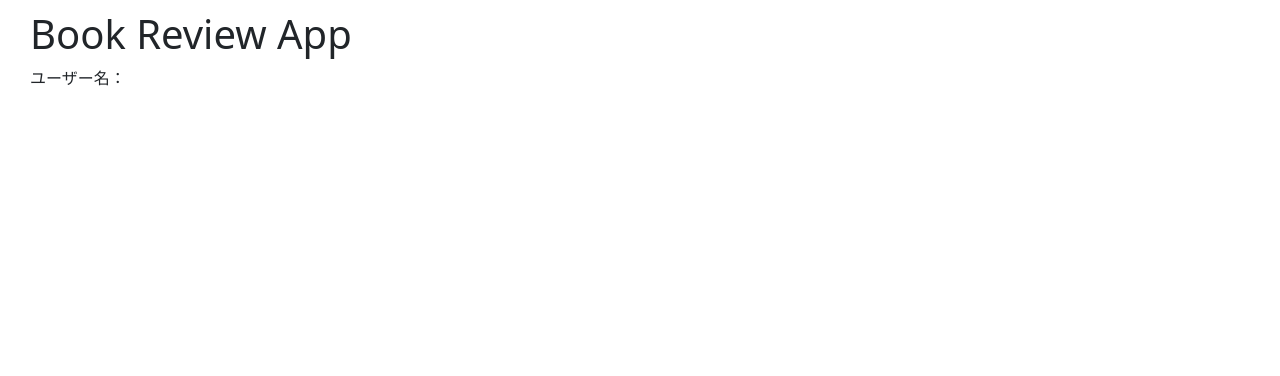
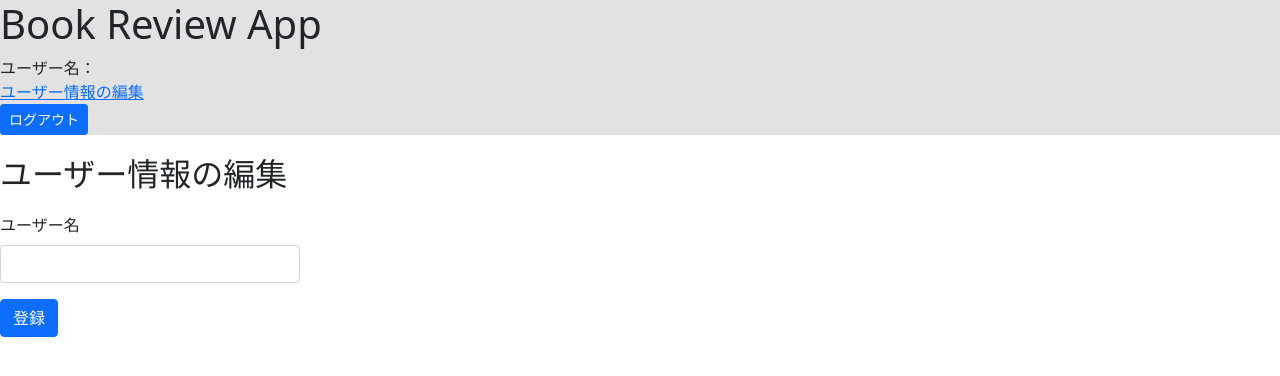
Before and after one commit to kotatabe/book-review-app, a React (Create React App) app: page /profile in a window 1280 px wide. Shown: the top 376 px of the page. Built offline with nearby package versions, Linux system fonts and the light colour scheme; no server answers; sample sign-in values are in the browser's storage.

Commit message:
ログアウトボタン作成

```diff
--- a/src/App.js
+++ b/src/App.js
@@ -1,23 +1,28 @@
 import * as React from 'react';
-import { useEffect, useState, useContext } from 'react';
+import {
+	useEffect,
+	useState,
+	useContext
+} from 'react';
 import {
 	Navigate,
 	Link
 } from "react-router-dom";
-import './App.scss';
+import './assets/App.scss';
 import axios from 'axios';
-import { AuthContext } from './authContext';
+import { AuthContext } from './Context/AuthContext';
 
 const url = 'https://api-for-missions-and-railways.herokuapp.com';
 
 export default function App() {
 	const [ bookList, setBookList ] = useState([]);
-	const auth_context = useContext(AuthContext);
+	const { auth_token, isAuthenticated } = useContext(AuthContext);
 
 	useEffect(() => {
-		axios.get( url + '/books?offset=1', {
+		// localStorage.removeItem('auth_token');
+		axios.get( `${url}/books?offset=1`, {
 			headers: {
-				Authorization: `Bearer ${auth_context.auth_token}`
+				Authorization: `Bearer ${auth_token}`
 			}
 		})
 			.then(res => {
@@ -25,12 +30,12 @@ export default function App() {
 				console.log(res.data);
 				console.log('api return');
 			})
-			.catch(error => console.log('error', error))
-	}, [auth_context.auth_token]);
+			.catch(error => console.log('...error', error));
+	}, [auth_token]);
 
 	return (
-		auth_context.isAuthenticated ? (
-			<div>
+		isAuthenticated ? (
+			<>
 				<ul className='book-list-container'>
 					{ bookList.map( (info) =>
 						<li>
@@ -50,7 +55,7 @@ export default function App() {
 				<Link to="/">Home</Link> |{" "}
 				<Link to="signup">Sign up</Link> |{" "}
 				<Link to="/login">login</Link>
-			</div>
+			</>
 		) : (
 			<Navigate to="/login" replace />
 		)
--- a/src/authContext.js
+++ b/src/Context/AuthContext.js
@@ -3,9 +3,8 @@ import { createContext, useEffect, useState } from 'react';
 export const AuthContext = createContext({
 	isAuthenticated: false,
 	setIsAuthenticated: () => {},
-	authToken: ''
+	auth_token: ''
 });
-export const AuthInfo = createContext();
 
 const AuthProvider = (props) => {
 	const [ isAuthenticated, setIsAuthenticated ] = useState(false);
--- /dev/null
+++ b/src/Context/UserNameContext.js
@@ -0,0 +1,42 @@
+import {
+	createContext,
+	useContext,
+	useEffect,
+	useState
+} from 'react';
+import axios from 'axios';
+import { AuthContext } from './AuthContext';
+
+const url = 'https://api-for-missions-and-railways.herokuapp.com';
+
+export const UserNameContext = createContext({
+	userName: "",
+	setUserName: () => {}
+});
+
+export const UserNameProvider = (props) => {
+	const [ userName, setUserName ] = useState("");
+	const { auth_token } = useContext(AuthContext);
+
+	useEffect(() => {
+		axios.get( `${url}/users`, {
+			headers: {
+				Authorization: `Bearer ${auth_token}`
+			}
+		})
+			.then(res => {
+				console.log(res.data.name);
+				setUserName(res.data.name);
+			})
+			.catch(error => console.log('...error', error));
+			// .finally(
+			// 	// localStorage.removeItem('auth_token')
+			// );
+	}, [auth_token]);
+
+	return (
+		<UserNameContext.Provider value={{ userName, setUserName }}>
+			{props.children}
+		</UserNameContext.Provider>
+	);
+}
--- a/src/Header.js
+++ b/src/Header.js
@@ -1,37 +1,31 @@
-import { useState, useContext, useEffect } from 'react';
-import { AuthContext } from './authContext';
-import axios from 'axios';
 import {
-	Link
+	// useState,
+	useContext,
+	// useEffect
+} from 'react';
+// import axios from 'axios';
+import {
+	Link,
 } from "react-router-dom";
-
-const url = 'https://api-for-missions-and-railways.herokuapp.com/';
-
+import { Logout } from './Logout'
+import { AuthContext } from './Context/AuthContext';
+import { UserNameContext } from './Context/UserNameContext';
 
 function Header () {
-	const [ userName, setUserName ] = useState('');
-	const auth_context = useContext(AuthContext);
-
-	useEffect(() => {
-		axios.get( url + 'users', {
-			headers: {
-				Authorization: `Bearer ${auth_context.auth_token}`
-			}
-		})
-			.then(res => {
-				console.log(res.data.name);
-				setUserName(res.data.name);
-			})
-			.catch(error => console.log('...error', error))
-	}, [])
+	const { isAuthenticated } = useContext(AuthContext);
+	const { userName } = useContext(UserNameContext);
 
 	return (
 		<header>
 			<h1>Book Review App</h1>
 			<div>
-				{ auth_context.isAuthenticated ? (
+				{ isAuthenticated ? (
 					<div>
-						ユーザー名：{ userName }
+						<div>
+							ユーザー名：{ userName }
+						</div>
+						<Link to='/profile'>ユーザー情報の編集</Link>
+						<Logout />
 					</div>
 					) : (
 						<Link to="/login">ログイン</Link>
--- a/src/Login.js
+++ b/src/Login.js
@@ -5,14 +5,14 @@ import {
 	Navigate,
   Link
 } from "react-router-dom";
-import { AuthContext } from './authContext';
+import { AuthContext } from './Context/AuthContext';
 import axios from 'axios';
 
 
 export default function Login() {
 	const [ email, setEmail ] = useState('');
 	const [ password, setPassword ] = useState('');
-	const auth_context = useContext(AuthContext);
+	const { setIsAuthenticated, isAuthenticated }  = useContext(AuthContext);
 	const url = 'https://api-for-missions-and-railways.herokuapp.com/signin';
 
 	const hundleSubmit = (event) => {
@@ -20,23 +20,24 @@ export default function Login() {
 		axios.post( url, { email, password } )
 			.then(res => {
 				localStorage.setItem('auth_token', res.data.token);
-				auth_context.setIsAuthenticated(true);
+				setIsAuthenticated(true);
 				console.log('api return');
-				console.log(auth_context.isAuthenticated);
 			})
 				.catch(error => {
 					console.log('...Error', error);
-				});
+				})
+				.finally(
+					setIsAuthenticated(false)
+				);
 		console.log('hundleSubmit!');
 	}
 
 	return (
-		auth_context.isAuthenticated ? (
+		isAuthenticated ? (
 			<Navigate to="/" replace />
 		) : (
 			<div>
 				<h2>Login</h2>
-				<h2> {auth_context.isAuthenticated} </h2>
 				<Form onSubmit={hundleSubmit} className='signup-form'>
 					<Form.Group className="mb-3">
 						<Form.Label>Email address</Form.Label>
--- /dev/null
+++ b/src/Logout.js
@@ -0,0 +1,34 @@
+import {
+	// useState,
+	useContext,
+	// useEffect
+} from 'react';
+import {
+	useNavigate, // === useHistory
+	Link,
+} from "react-router-dom";
+import Form from 'react-bootstrap/Form';
+import Button from 'react-bootstrap/Button';
+import { AuthContext } from './Context/AuthContext';
+import { UserNameContext } from './Context/UserNameContext';
+
+export function Logout() {
+	const navigate = useNavigate();
+	const { setIsAuthenticated } = useContext(AuthContext);
+
+	const hundleSubmit = () => {
+		localStorage.removeItem('auth_token');
+		setIsAuthenticated(false);
+		navigate("/login");
+	}
+
+	return (
+		<div>
+			<Form onSubmit={hundleSubmit}>
+				<Button type="submit" size="sm">
+					ログアウト
+				</Button>
+			</Form>
+		</div>
+	)
+}
--- /dev/null
+++ b/src/Profile.js
@@ -0,0 +1,61 @@
+import {
+	useContext,
+	// useState,
+	// useEffect
+} from 'react';
+import axios from 'axios';
+import Form from 'react-bootstrap/Form';
+import Button from 'react-bootstrap/Button';
+// import {
+	//   Link
+	// } from 'react-router-dom';
+import { UserNameContext } from './Context/UserNameContext';
+import { AuthContext } from './Context/AuthContext';
+const url = 'https://api-for-missions-and-railways.herokuapp.com';
+
+function Profile () {
+	const { userName, setUserName } = useContext(UserNameContext);
+	const { auth_token } = useContext(AuthContext);
+
+	const hundleSubmit = (event) => {
+		// event.preventDefault();
+		axios.put( `${url}/users`, { name: userName }, {
+			headers: {
+				Authorization: `Bearer ${auth_token}`
+			}
+		})
+			.then(res => {
+				setUserName(res.data.name);
+				console.log(res.data.name);
+			})
+			.catch(error => {
+				console.log('...Error', error);
+			});
+			// .finally(
+			// 	localStorage.removeItem('auth_token')
+			// );
+	}
+
+	return (
+		<>
+			<h2>ユーザー情報の編集</h2>
+			<Form onSubmit={hundleSubmit} className="signup-form" >
+				<Form.Group className="mb-3">
+					<Form.Label>ユーザー名</Form.Label>
+					<Form.Control
+						type="text"
+						placeholder={userName}
+						// defaultValue={userName}
+						// value={preName}
+						onChange={event => setUserName(event.target.value)}
+					/>
+				</Form.Group>
+				<Button variant="primary" type="submit">
+					登録
+				</Button>
+			</Form>
+		</>
+	);
+}
+
+export default Profile;
--- a/src/Signup.js
+++ b/src/Signup.js
@@ -4,67 +4,73 @@ import Button from 'react-bootstrap/Button';
 import {
   Link
 } from 'react-router-dom';
-import { AuthContext } from './authContext';
+import { AuthContext } from './Context/AuthContext';
+import { UserNameContext } from './Context/UserNameContext';
 import axios from 'axios';
 
 
-export default function Signup() {
-	const [ name, setName ] = useState('');
+function Signup() {
 	const [ email, setEmail ] = useState('');
 	const [ password, setPassword ] = useState('');
-	const auth_context = useContext(AuthContext);
+	const { setIsAuthenticated } = useContext(AuthContext);
+	const { userName, setUserName } = useContext(UserNameContext);
 	const url = 'https://api-for-missions-and-railways.herokuapp.com/users';
 
 	const hundleSubmit = (event) => {
 		console.log('hundleSubmit!');
 		event.preventDefault();
-		axios.post( url, { name, email, password } )
+		axios.post( url, { userName, email, password } )
 			.then(res => {
 				localStorage.setItem('auth_token', res.data.token);
-				auth_context.setIsAuthenticated(true);
+				setIsAuthenticated(true);
 				console.log('api return');
 			})
 			.catch(error => {
 				console.log('...Error', error);
-			});
+			})
+			.finally(
+				setIsAuthenticated(false)
+			);
 	}
 
 	return (
-		<div>
+		<>
 			<h2>Signup</h2>
-			<Form onSubmit={hundleSubmit} className='signup-form' >
-				<Form.Group className='mb-3'>
+			<Form onSubmit={hundleSubmit} className="signup-form" >
+				<Form.Group className="mb-3">
 					<Form.Label>ユーザー名</Form.Label>
 					<Form.Control
-						type='text'
-						placeholder='User Name'
-						value={name}
-						onChange={event => setName(event.target.value)}
+						type="text"
+						placeholder="User Name"
+						value={userName}
+						onChange={event => setUserName(event.target.value)}
 					/>
 				</Form.Group>
-				<Form.Group className='mb-3'>
+				<Form.Group className="mb-3">
 					<Form.Label>メールアドレス</Form.Label>
 					<Form.Control
-						type='email'
-						placeholder='Enter email'
+						type="email"
+						placeholder="Enter email"
 						value={email}
 						onChange={event => setEmail(event.target.value)}
 					/>
 				</Form.Group>
-				<Form.Group className='mb-3' >
+				<Form.Group className="mb-3" >
 					<Form.Label>パスワード</Form.Label>
 					<Form.Control
-						type='password'
-						placeholder='Password'
+						type="password"
+						placeholder="Password"
 						value={password}
 						onChange={event => setPassword(event.target.value)}
 					/>
 				</Form.Group>
-				<Button variant='primary' type='submit'>
+				<Button variant="primary" type="submit">
 					登録
 				</Button>
 			</Form>
-			<Link to='/login'>login</Link>
-		</div>
+			<Link to="/login">login</Link>
+		</>
 	);
 }
+
+export default Signup;
--- a/src/App.scss
+++ b/src/assets/App.scss
@@ -1,10 +1,14 @@
-
-body {
-  padding: 10px 30px;
-}
 
 form {
   width: 300px;
+}
+
+header {
+  background-color: #e2e2e2;
+}
+
+h2 {
+  margin: 20px auto;
 }
 
 .book-list-container {
--- a/src/index.js
+++ b/src/index.js
@@ -10,19 +10,24 @@ import Header from './Header.js'
 import App from './App';
 import Signup from './Signup';
 import Login from './Login';
+import Profile from './Profile';
 import { render } from "react-dom";
-import AuthProvider from './authContext.js';
+import AuthProvider from './Context/AuthContext.js';
+import { UserNameProvider } from './Context/UserNameContext.js';
 
 const rootElement = document.getElementById("root");
 render(
   <BrowserRouter>
     <AuthProvider>
+      <UserNameProvider>
           <Header />
           <Routes>
             <Route path="/" element={<App />} />
             <Route path="signup" element={<Signup />} />
             <Route path="login" element={<Login />} />
+            <Route path="profile" element={<Profile />} />
           </Routes>
+      </UserNameProvider>
     </AuthProvider>
   </BrowserRouter>,
   rootElement
```
Also changed, not shown: src/assets/index.scss (renamed from src/index.scss). Lines whose indentation alone changed are shown as unchanged.
